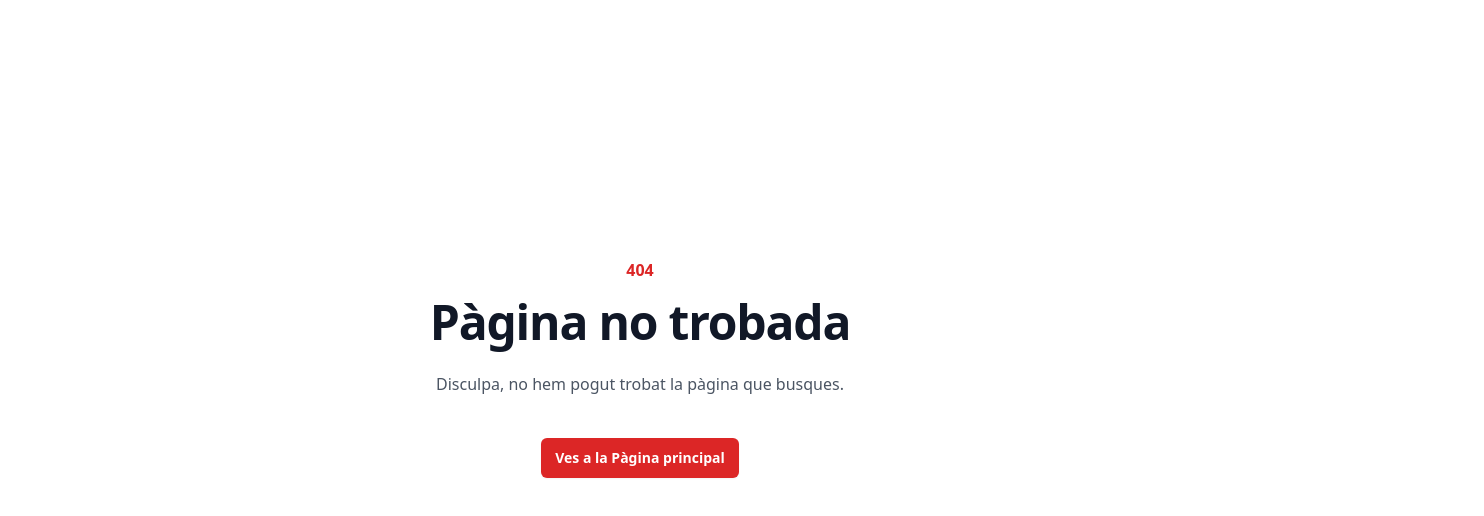
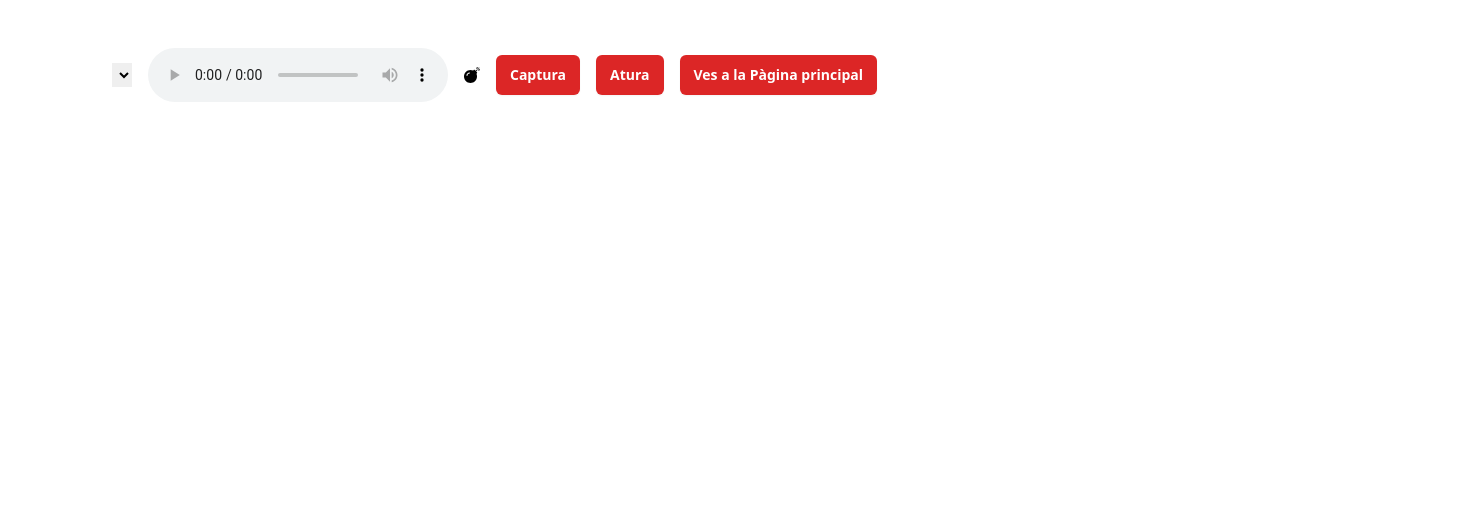
Before and after one commit to gidina/quinaexperience, a React (Vite) app: page /quinaexperience/stream/explosiva in a window 1280 px wide. Before the commit this address had no page. Shown: the top 516 px of the page, 1484 px wide, since content can reach past the window. Built offline with nearby package versions, Linux system fonts and the light colour scheme.

Commit message:
Stream music (#19)
* update stream routes

* Update Tongo.tsx

* Update Explosiva.tsx

* Update Tongo.tsx

* Update Stream.tsx

* Update App.jsx

```diff
--- a/src/pages/Explosiva.tsx
+++ b/src/pages/Explosiva.tsx
@@ -9,7 +9,7 @@ const Explosiva = () => {
     <>
       <QuinaDetailTitle>
         Quina Explosiva <FaBomb />
-        <Link to="/stream" className="rounded-md bg-red-600 px-3.5 py-2.5 text-sm font-semibold text-white shadow-sm hover:bg-red-500 focus-visible:outline focus-visible:outline-2 focus-visible:outline-offset-2 focus-visible:outline-red-600">Concurs</Link>
+        <Link to="/stream/explosiva" className="rounded-md bg-red-600 px-3.5 py-2.5 text-sm font-semibold text-white shadow-sm hover:bg-red-500 focus-visible:outline focus-visible:outline-2 focus-visible:outline-offset-2 focus-visible:outline-red-600">Concurs</Link>
       </QuinaDetailTitle>
       <Bingo awards={["Línia", "Quina", "Quina"]} />
     </>
--- a/src/pages/Stream.tsx
+++ b/src/pages/Stream.tsx
@@ -1,9 +1,18 @@
 import React, { useEffect, useRef, useState } from "react";
 import { Link } from "react-router-dom";
+import fileTongo from "../assets/spinning_wheel.mp3";
+import fileExplosiva from "../assets/Benny Hill.mp3";
+import fileExplosivaBomb from "../assets/grand_prix_intro_23.mp3";
+import { FaBomb } from "react-icons/fa";
 
-const Stream = () => {
-  const [cameras, setCameras] = useState<any[]>([]);
-  const [selectedCamera, setSelectedCamera] = useState();
+interface Stream {
+  quina?: "tongo" | "explosiva"
+};
+
+const Stream = ({ quina }: Stream) => {
+  const [cameras, setCameras] = useState<MediaDeviceInfo[]>([]);
+  const [selectedCamera, setSelectedCamera] = useState<MediaDeviceInfo["deviceId"]>();
+  const [hasExploded, setHasExploded] = useState(false);
 
   const videoRef = useRef<HTMLVideoElement>(null);
   const canvasRef = useRef<HTMLCanvasElement>(null);
@@ -66,12 +75,14 @@ const Stream = () => {
     const canvasHeight = canvasRef.current.height;
 
     const context = canvasRef.current.getContext("2d");
+
     canvasRef.current.width = getComputedStyle(canvasRef.current).width.split(
       "px"
     )[0];
     canvasRef.current.height = getComputedStyle(canvasRef.current).height.split(
       "px"
     )[0];
+
     let ratio = Math.min(canvasWidth / img.width, canvasHeight / img.height);
     let x = (canvasWidth - img.width * ratio) / 2;
     let y = (canvasHeight - img.height * ratio) / 2;
@@ -139,13 +150,116 @@ const Stream = () => {
   };
   // height: calc(100vh - 80px);
   // h-[calc(100vh-2rem)]
+
+  if (quina === "tongo") {
+    return (
+      <main className="p-12">
+        <div className="flex flex-col gap-4">
+          <div className="flex gap-4 items-center">
+            <select onChange={(e) => setSelectedCamera(e.target.value)} value={selectedCamera}>
+              {cameras.map(camera => <option key={camera.deviceId} value={camera.deviceId}>{camera.label}</option>)}
+            </select>
+            <audio
+              preload="metadata"
+              controls
+              loop
+            >
+              <source type="audio/mpeg" src={fileTongo} />
+            </audio>
+            <button
+              onClick={onTakePhotoButtonClick}
+              className="rounded-md bg-red-600 px-3.5 py-2.5 text-sm font-semibold text-white shadow-sm hover:bg-red-500 focus-visible:outline focus-visible:outline-2 focus-visible:outline-offset-2 focus-visible:outline-red-600"
+            >
+              Captura
+            </button>
+            <button
+              onClick={stop}
+              className="rounded-md bg-red-600 px-3.5 py-2.5 text-sm font-semibold text-white shadow-sm hover:bg-red-500 focus-visible:outline focus-visible:outline-2 focus-visible:outline-offset-2 focus-visible:outline-red-600"
+            >
+              Atura
+            </button>
+            <Link
+              to="/"
+              className="rounded-md bg-red-600 px-3.5 py-2.5 text-sm font-semibold text-white shadow-sm hover:bg-red-500 focus-visible:outline focus-visible:outline-2 focus-visible:outline-offset-2 focus-visible:outline-red-600"
+            >
+              Ves a la Pàgina principal
+            </Link>
+          </div>
+          <div className="flex gap-4">
+            <video
+              autoPlay
+              ref={videoRef}
+              className="h-[calc(100vh-200px)]"
+            ></video>
+            <canvas ref={canvasRef} className="w-full h-full"></canvas>
+          </div>
+        </div>
+      </main>
+    );
+  }
+
+  if (quina === "explosiva") {
+    return (
+      <main className="p-12">
+        <div className="flex flex-col gap-4">
+          <div className="flex gap-4 items-center">
+            <select onChange={(e) => setSelectedCamera(e.target.value)} value={selectedCamera}>
+              {cameras.map(camera => <option key={camera.deviceId} value={camera.deviceId}>{camera.label}</option>)}
+            </select>
+            {!hasExploded && <audio
+              preload="metadata"
+              controls
+              loop
+            >
+              <source type="audio/mpeg" src={fileExplosiva} />
+            </audio>}
+            {hasExploded && <audio
+              preload="metadata"
+              controls
+              autoPlay
+            >
+              <source type="audio/mpeg" src={fileExplosivaBomb} />
+            </audio>}
+            <FaBomb onClick={() => setHasExploded(true)} className="hover:cursor-pointer" />
+            <button
+              onClick={onTakePhotoButtonClick}
+              className="rounded-md bg-red-600 px-3.5 py-2.5 text-sm font-semibold text-white shadow-sm hover:bg-red-500 focus-visible:outline focus-visible:outline-2 focus-visible:outline-offset-2 focus-visible:outline-red-600"
+            >
+              Captura
+            </button>
+            <button
+              onClick={stop}
+              className="rounded-md bg-red-600 px-3.5 py-2.5 text-sm font-semibold text-white shadow-sm hover:bg-red-500 focus-visible:outline focus-visible:outline-2 focus-visible:outline-offset-2 focus-visible:outline-red-600"
+            >
+              Atura
+            </button>
+            <Link
+              to="/"
+              className="rounded-md bg-red-600 px-3.5 py-2.5 text-sm font-semibold text-white shadow-sm hover:bg-red-500 focus-visible:outline focus-visible:outline-2 focus-visible:outline-offset-2 focus-visible:outline-red-600"
+            >
+              Ves a la Pàgina principal
+            </Link>
+          </div>
+          <div className="flex gap-4">
+            <video
+              autoPlay
+              ref={videoRef}
+              className="h-[calc(100vh-200px)]"
+            ></video>
+            <canvas ref={canvasRef} className="w-full h-full"></canvas>
+          </div>
+        </div>
+      </main>
+    );
+  }
+
   return (
-    <main className="p-16">
-      <select onChange={(e) => setSelectedCamera(e.target.value)} value={selectedCamera}>
-        {cameras.map(camera => <option key={camera.deviceId} value={camera.deviceId}>{camera.label}</option>)}
-      </select>
+    <main className="p-12">
       <div className="flex flex-col gap-4">
-        <div className="flex gap-4">
+        <div className="flex gap-4 items-center">
+          <select onChange={(e) => setSelectedCamera(e.target.value)} value={selectedCamera}>
+            {cameras.map(camera => <option key={camera.deviceId} value={camera.deviceId}>{camera.label}</option>)}
+          </select>
           <button
             onClick={onTakePhotoButtonClick}
             className="rounded-md bg-red-600 px-3.5 py-2.5 text-sm font-semibold text-white shadow-sm hover:bg-red-500 focus-visible:outline focus-visible:outline-2 focus-visible:outline-offset-2 focus-visible:outline-red-600"
@@ -171,7 +285,7 @@ const Stream = () => {
             ref={videoRef}
             className="h-[calc(100vh-200px)]"
           ></video>
-          <canvas ref={canvasRef}></canvas>
+          <canvas ref={canvasRef} className="w-full h-full"></canvas>
         </div>
       </div>
     </main>
--- a/src/pages/Tongo.tsx
+++ b/src/pages/Tongo.tsx
@@ -10,7 +10,7 @@ const Tongo = () => {
       <QuinaDetailTitle>
         Quina Tongo <ImEvil2 />
         <Link
-          to="/stream"
+          to="/stream/tongo"
           className="rounded-md bg-red-600 px-3.5 py-2.5 text-sm font-semibold text-white shadow-sm hover:bg-red-500 focus-visible:outline focus-visible:outline-2 focus-visible:outline-offset-2 focus-visible:outline-red-600"
         >
           Ruleta
```
Also changed, not shown: src/App.jsx (+8 -0 lines).
